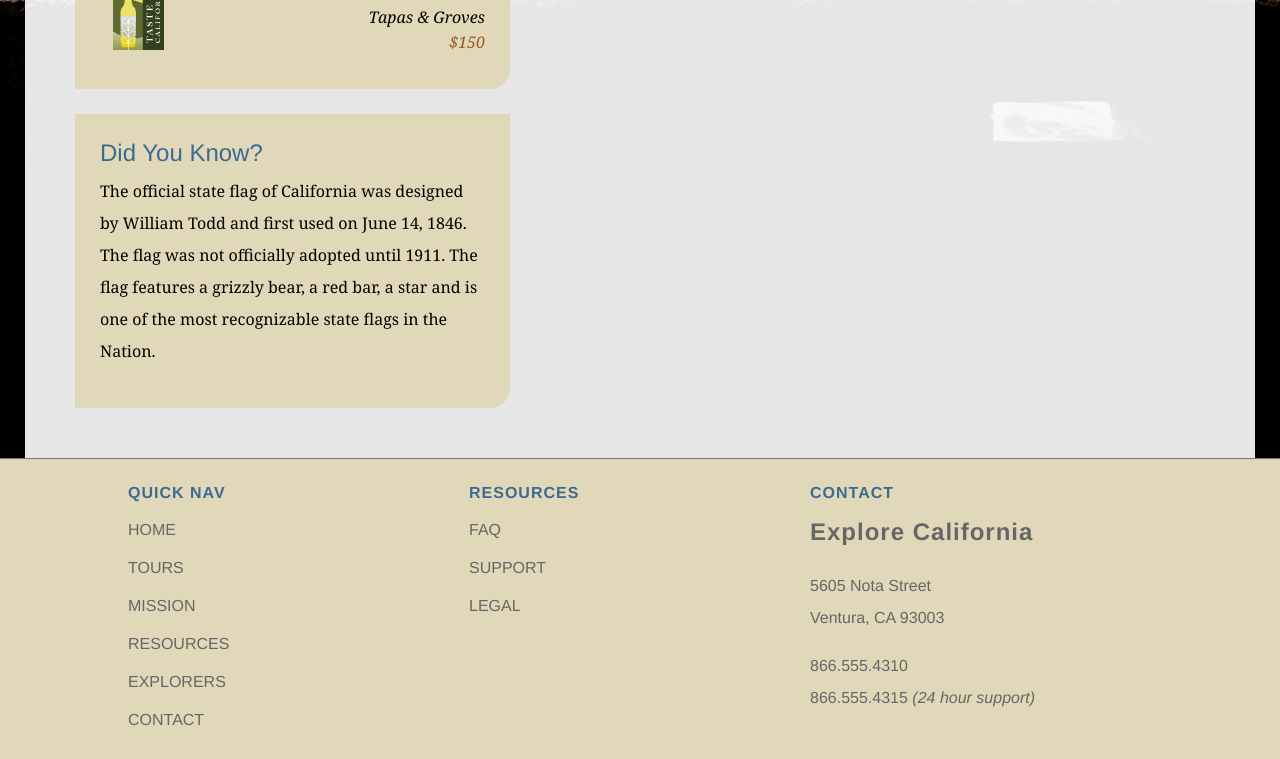
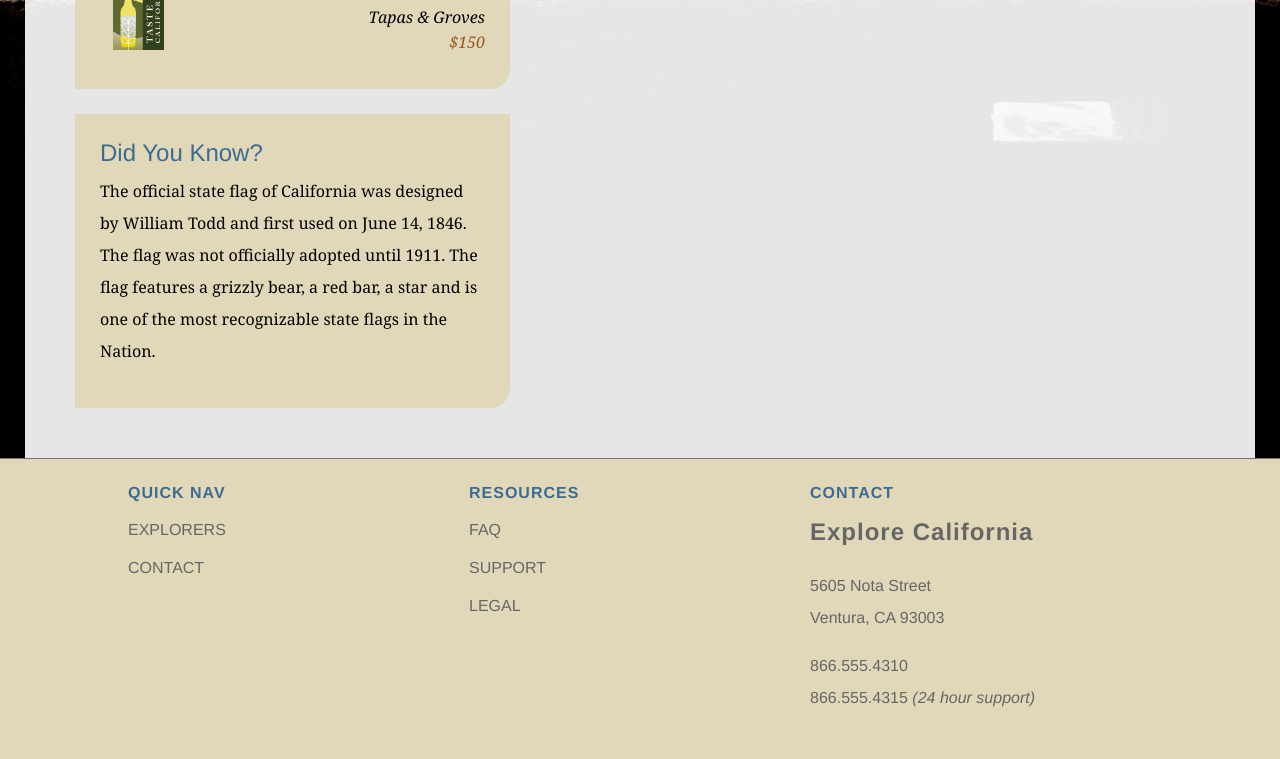
Before and after one commit to nishanth221/gittest, a plain HTML site: page index.html in a window 1280 px wide. Shown: the part 939-1698 px from the top of the page. Drawn offline with Linux system fonts and the light colour scheme.

Commit message:
this is index file

```diff
--- a/index.html
+++ b/index.html
@@ -98,11 +98,7 @@
         <div id="quickLinks">
           <h1>Quick Nav</h1>
           <ul id="quickNav">
-            <li><a href="index.html" title="Our home page">Home</a></li>
-            <li><a href="tours.html" title="Explore our tours">Tours</a></li>
-            <li><a href="mission.html" title="What we think">Mission</a></li>
-            <li><a href="resources.html" title="Guidance and planning">Resources</a></li>
-            <li><a href="explorers.html" title="Join our community">Explorers</a></li>
+           <li><a href="explorers.html" title="Join our community">Explorers</a></li>
             <li><a href="contact.html" title="Contact and support">Contact</a></li>
           </ul>
         </div>
```
